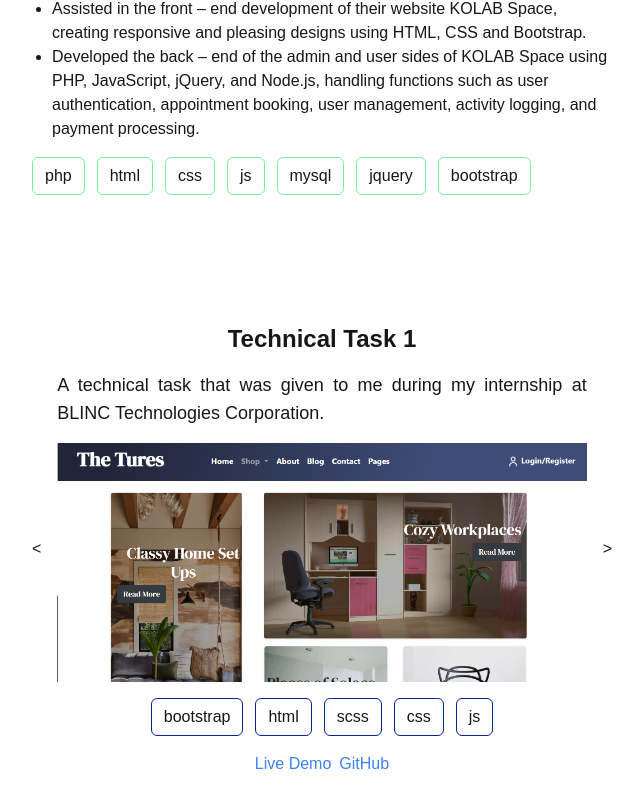
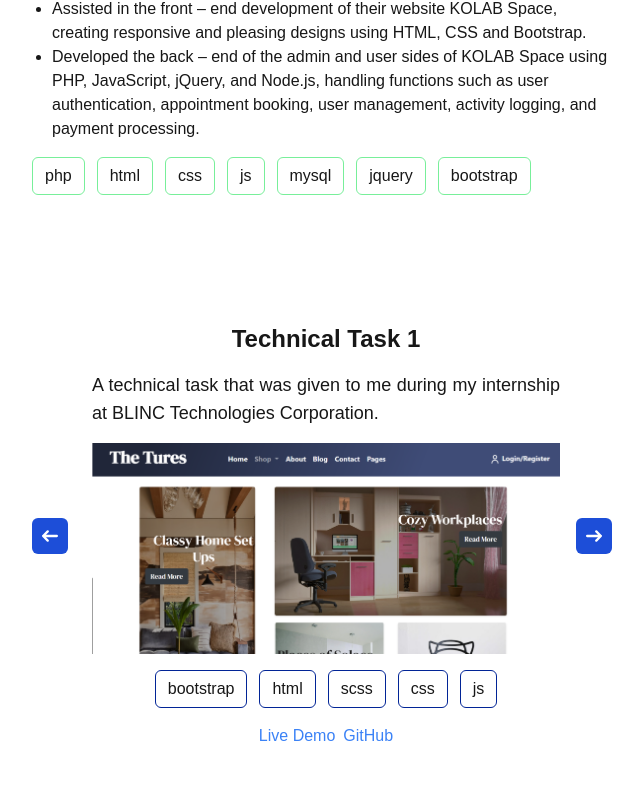
Before and after one commit to jllloydd/my-portfolio, a Next.js app: page / in a window 1280 px wide. Shown: the part 835-1643 px from the top of the page, without its empty margins (572-1215 px from the left). Built offline with nearby package versions, Linux system fonts and the light colour scheme.

Commit message:
styled buttons in projectsection, deleted unnecessary code

```diff
--- a/package.json
+++ b/package.json
@@ -9,10 +9,12 @@
     "lint": "next lint"
   },
   "dependencies": {
+    "components": "^0.1.0",
     "next": "15.0.4",
     "react": "^19.0.0",
     "react-dom": "^19.0.0",
-    "react-modal": "^3.16.1"
+    "react-modal": "^3.16.1",
+    "styled": "^1.0.0"
   },
   "devDependencies": {
     "autoprefixer": "^10.4.20",
--- a/src/app/components/Greeting.jsx
+++ b/src/app/components/Greeting.jsx
@@ -141,7 +141,7 @@ export default function Greeting() {
 
         {!isProjectsSection && (
           <div className="space-y-3">
-            <div className=" tracking-[0.2em]">jlloydgdg@gmail.com</div>
+            <div className="tracking-[0.2em]">jlloydgdg@gmail.com</div>
             <div>
               <Link
                 href="resume/Resume(Gatudan).pdf"
--- a/src/app/components/ProjectsSection.jsx
+++ b/src/app/components/ProjectsSection.jsx
@@ -78,8 +78,8 @@ export default function ProjectsSection() {
         setTimeout(() => {
           setActiveImageIndex((prevIndex) => (prevIndex + 1) % imageCount);
           setImageAnimationClass("image-slide-in-right");
-        }, 700); // Match the duration of the CSS animation
-      }, 4000); // Adjusted interval to account for animation duration
+        }, 700);
+      }, 4000);
       return () => clearInterval(interval);
     } else {
       // Reset animation class and image index if there's only one image
@@ -113,7 +113,28 @@ export default function ProjectsSection() {
   return (
     <section className="space-y-14 scroll-mt-[4rem]" id="projects">
       <div className="flex justify-center items-center space-x-4">
-        <button onClick={handlePreviousProject}>&lt;</button>
+        <button
+          onClick={handlePreviousProject}
+          type="button"
+          className="text-white bg-blue-700 hover:bg-blue-800 focus:ring-4 focus:outline-none focus:ring-blue-300 font-medium rounded-md text-sm p-2.5 text-center inline-flex items-center me-2 dark:bg-blue-600 dark:hover:bg-blue-700 dark:focus:ring-blue-800"
+        >
+          <svg
+            className="w-4 h-4 transform rotate-180"
+            aria-hidden="true"
+            xmlns="http://www.w3.org/2000/svg"
+            fill="none"
+            viewBox="0 0 14 10"
+          >
+            <path
+              stroke="currentColor"
+              strokeLinecap="round"
+              strokeLinejoin="round"
+              strokeWidth="2"
+              d="M1 5h12m0 0L9 1m4 4L9 9"
+            />
+          </svg>
+          <span className="sr-only">Icon description</span>
+        </button>
         <div
           className={`flex flex-col items-center space-y-4 ${animationClass}`}
           id="projectDisplay"
@@ -169,7 +190,28 @@ export default function ProjectsSection() {
             )}
           </div>
         </div>
-        <button onClick={handleNextProject}>&gt;</button>
+        <button
+          onClick={handleNextProject}
+          type="button"
+          className="text-white bg-blue-700 hover:bg-blue-800 focus:ring-4 focus:outline-none focus:ring-blue-300 font-medium rounded-md text-sm p-2.5 text-center inline-flex items-center me-2 dark:bg-blue-600 dark:hover:bg-blue-700 dark:focus:ring-blue-800"
+        >
+          <svg
+            className="w-4 h-4"
+            aria-hidden="true"
+            xmlns="http://www.w3.org/2000/svg"
+            fill="none"
+            viewBox="0 0 14 10"
+          >
+            <path
+              stroke="currentColor"
+              strokeLinecap="round"
+              strokeLinejoin="round"
+              strokeWidth="2"
+              d="M1 5h12m0 0L9 1m4 4L9 9"
+            />
+          </svg>
+          <span className="sr-only">Icon description</span>
+        </button>
       </div>
     </section>
   );
--- a/src/app/components/SectionHeader.jsx
+++ b/src/app/components/SectionHeader.jsx
@@ -1,6 +1,6 @@
 import React from "react";
 
-export const SectionHeader = ({ num, title }) => {
+export const SectionHeader = ({ title }) => {
   return (
     <div className="flex items-center gap-2">
       <h1 className="font-bold text-2xl space-x-2">
```
Also changed, not shown: 1 other file (tests, documents, lock files or other folders).
